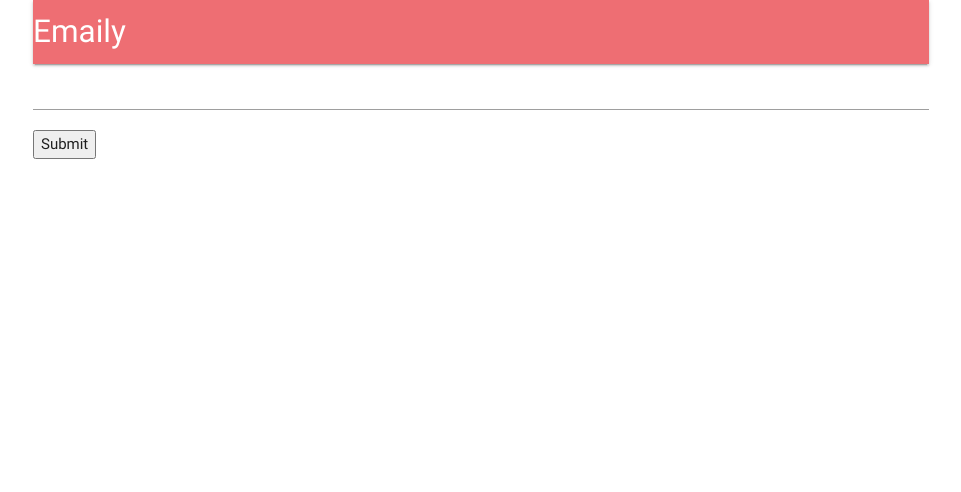
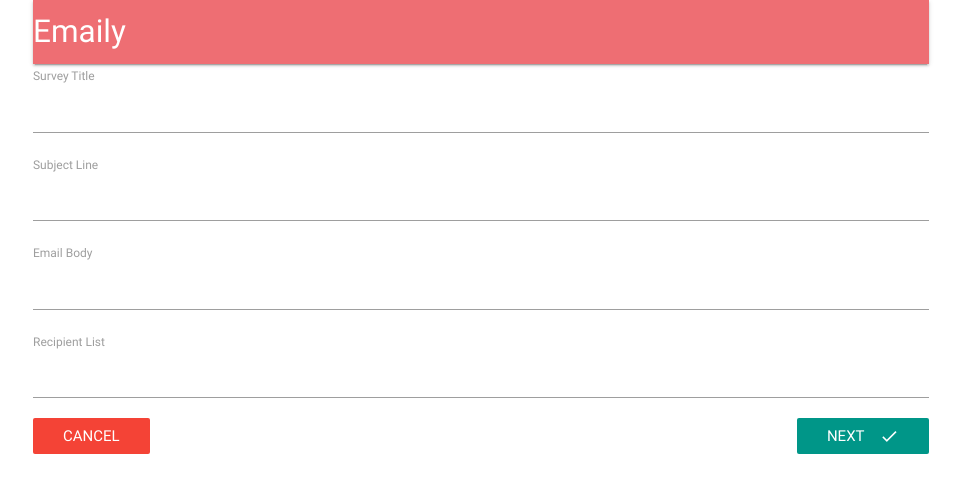
Before and after one commit to wheresmehat/emaily-app-server, a React (Create React App) app in the folder client/: page /surveys/new in a window 1280 px wide. Shown: the top 492 px of the page, without its empty margins (159-1120 px from the left). Built offline with nearby package versions, Linux system fonts and the light colour scheme; no server answers.

Commit message:
redux-form validation

```diff
--- a/client/src/components/App.js
+++ b/client/src/components/App.js
@@ -19,16 +19,14 @@ class App extends Component {
 
         return (
 
+            <BrowserRouter>
                 <div className="container">
-                <BrowserRouter>
-                    <div>
                     <Header />
                     <Route exact path="/" component={Landing} />
                     <Route exact path="/surveys" component={Dashboard} />
                     <Route path="/surveys/new" component={SurveyNew} />
                 </div>
             </BrowserRouter>
-            </div>
         );
     }
 
--- /dev/null
+++ b/client/src/components/surveys/SurveyField.js
@@ -0,0 +1,13 @@
+import React from "react";
+
+export default ({ input, label }) => {
+
+    return (
+
+        <div>
+            <label htmlFor="">{label}</label>
+            <input type="text" {...input} />
+        </div>
+    );
+
+}
--- a/client/src/components/surveys/SurveyForm.js
+++ b/client/src/components/surveys/SurveyForm.js
@@ -1,7 +1,37 @@
 import React, { Component } from "react";
 import { reduxForm, Field } from "redux-form";
+import { Link } from "react-router-dom";
+
+import SurveyField from "./SurveyField";
+
+const FIELDS = [
+
+    { label: "Survey Title", name: "title" },
+    { label: "Subject Line", name: "subject" },
+    { label: "Email Body", name: "body" },
+    { label: "Recipient List", name: "emails" }
+];
 
 class SurveyForm extends Component {
+
+    renderFields() {
+
+        return (
+
+            FIELDS.map(({ label, name }) => (
+
+                <Field
+                    label={label}
+                    type="text"
+                    name={name}
+                    component={SurveyField}
+                    key={name}
+                />
+
+            ))
+        );
+
+    }
 
     render() {
 
@@ -9,12 +39,17 @@ class SurveyForm extends Component {
 
             <div>
                 <form onSubmit={this.props.handleSubmit(values => console.log(values))}>
-                    <Field
-                        type="text"
-                        name="surveyTitle"
-                        component="input"
-                    />
-                    <button type="submit">Submit</button>
+                    {this.renderFields()}
+                    <Link to="/surveys" className="red btn-flat left white-text">
+                        Cancel
+                    </Link>
+                    <button
+                        type="submit"
+                        className="teal btn-flat right white-text"
+                    >
+                        Next
+                        <i className="material-icons right">done</i>
+                    </button>
                 </form>
             </div>
         );
@@ -23,8 +58,22 @@ class SurveyForm extends Component {
 
 }
 
+function validate({ title, subject, body, emails }) {     // values object (same as above) destructured
+
+    const errors = {};
+
+    if (!title) {
+
+        errors.title = "You must provide a title";
+    }
+    console.log(errors);
+
+    return errors;
+}
+
 export default reduxForm({
 
+    validate,
     form: "surveyForm"
 
 })(SurveyForm);
```
Lines whose indentation alone changed are shown as unchanged.
